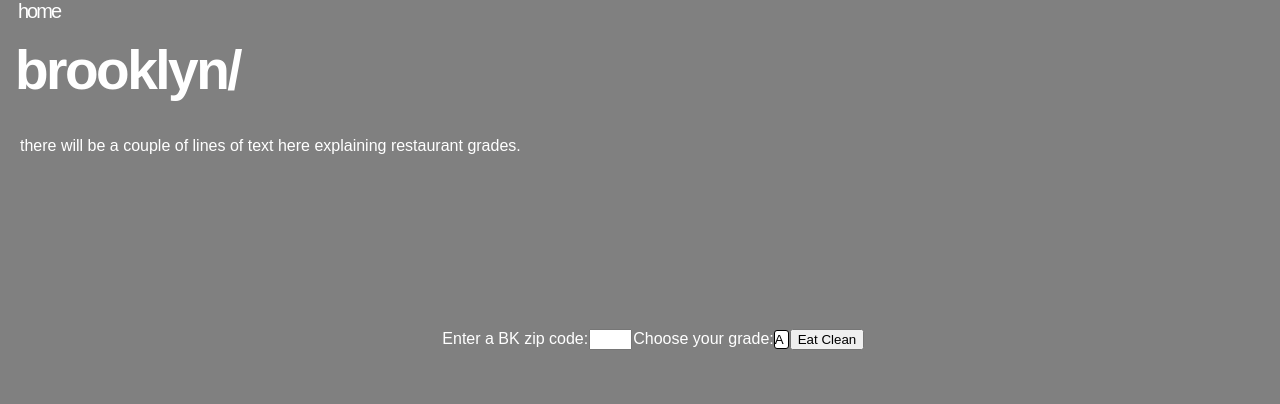
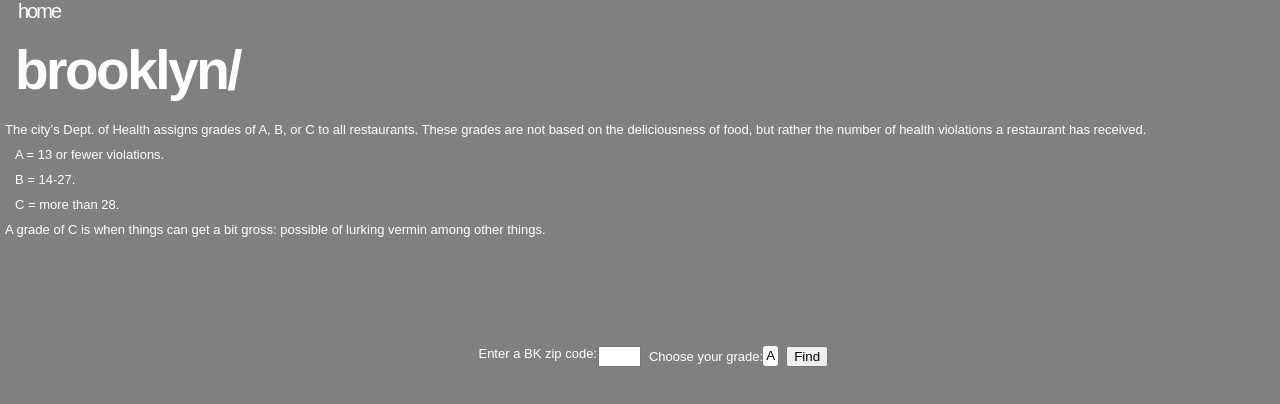
Before and after one commit to lauriceparkin/NYCEats_Project2, a React (Create React App) app: page /Boros in a window 1280 px wide. Shown: the top 404 px of the page. Built offline with nearby package versions, Linux system fonts and the light colour scheme.

Commit message:
css fixes

```diff
--- a/src/App.css
+++ b/src/App.css
@@ -90,6 +90,7 @@ p{
 
 input{
   width: 35px;
+  margin-right: 7px;
 }
 
 label{
@@ -124,19 +125,28 @@ form{
   font-family: Arial, Helvetica, sans-serif;
   margin-left: 2%;
   margin-top: 12%;
+}
 
-
-}
 
 .explanation{
   color:white;
   font-family: Arial, Helvetica, sans-serif;
-  padding: 10px;
+  padding: 5px;
+  font-size: 13px;
+  margin-bottom: -50px;
+
 }
 
 .grade{
   width: 100px;
 }
+
+.formtext{
+  font-size: 13px;
+  margin-top: 0px;
+}
+
+
 
 
 button{
@@ -191,6 +201,17 @@ a:hover{
 
 a.black:hover{
   color: black;
+}
+
+.rest{
+  font-weight: bolder;
+  font-size: 14px;
+}
+
+select{
+  text-align-last: center;
+  border: none;
+  margin-right: 7px;
 }
 
 .about{
--- a/src/components/Boros.js
+++ b/src/components/Boros.js
@@ -56,14 +56,18 @@ class Boros extends Component {
         </div>
 
         <div className="explanation">
-          <p>there will be a couple of lines of text here explaining restaurant grades.</p>
+          <div>The city’s Dept. of Health assigns grades of A, B, or C to all restaurants. These grades are not based on the deliciousness of food, but rather the number of health violations a restaurant has received.
+            <p>A = 13 or fewer violations.</p>
+            <p>B = 14-27.</p>
+            <p>C = more than 28.</p>
+          A grade of C is when things can get a bit gross: possible of lurking vermin among other things.</div>
       </div>
 
       <div>
 
         <form onSubmit={this.handleSubmit}>
 
-            <label>Enter a BK zip code:</label>
+          <label className="formtext">Enter a BK zip code:</label>
           <input
             onChange={this.handleChange}
             type="text"
@@ -72,7 +76,7 @@ class Boros extends Component {
             name="zip"
           />
 
-            <label>
+          <label className="formtext">
             Choose your grade:
               <select value={this.state.grade} onChange={this.handleChange} name="grade">
               <option value="A">A</option>
@@ -81,7 +85,7 @@ class Boros extends Component {
             </select>
           </label>
 
-            <button type="submit">Eat Clean</button>
+          <button type="submit">Find</button>
 
         </form>
 
@@ -104,7 +108,7 @@ class Boros extends Component {
 
       </div>
 
-      </div>
+      </div >
 
     )
   }
--- a/src/components/Restaurants.js
+++ b/src/components/Restaurants.js
@@ -5,7 +5,7 @@ import '../App.css';
 function Restaurants(props) {
   return (
     <div className="result">
-      <p>{props.eatery.dba}</p>
+      <p className="rest">{props.eatery.dba}</p>
       <p>{props.eatery.building} {props.eatery.street}</p>
       <p>{props.eatery.cuisine_description}</p>
       <p>{props.eatery.grade}</p>
```
Lines whose indentation alone changed are shown as unchanged.
